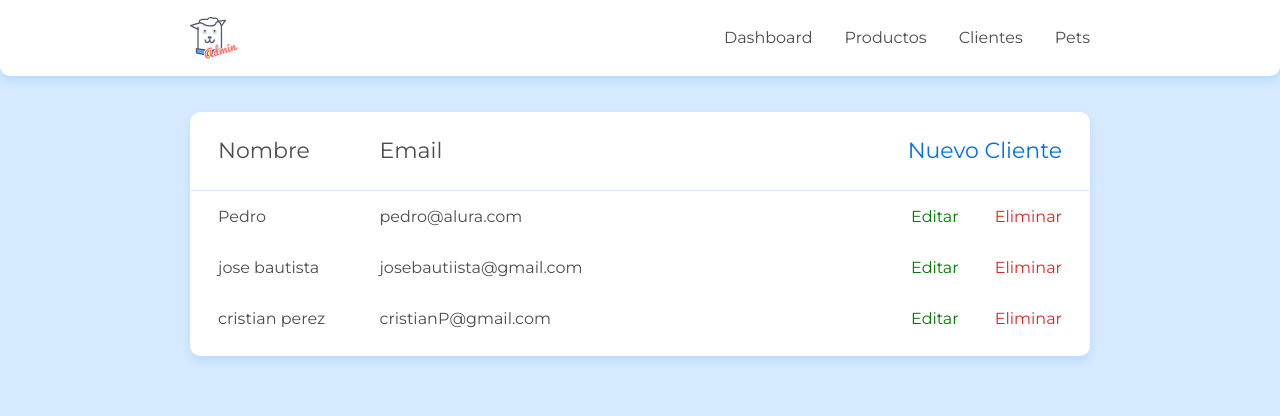
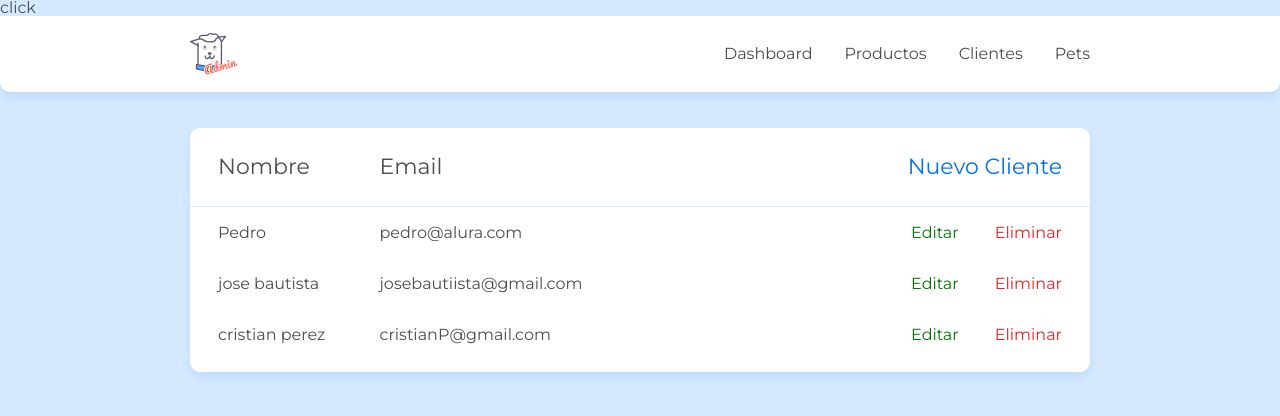
Before and after one commit to josebautiista/CRUD_-registro_clientes, a website with bundled scripts: page index.html in a window 1280 px wide. Built offline with nearby package versions, Linux system fonts and the light colour scheme; data requests are answered from the project's data file.

Commit message:
añandiendo json server

```diff
--- a/index.html
+++ b/index.html
@@ -4,7 +4,7 @@
     <meta charset="UTF-8" />
     <meta name="viewport" content="width=device-width, initial-scale=1.0" />
     <title>Doguito Petshop | Clientes</title>
-    <link rel="icon" href="../assets/img/doguitoadm.svg" type="image/x-icon" />
+    <link rel="icon" href="./assets/img/doguitoadm.svg" type="image/x-icon" />
     <link
       href="https://fonts.googleapis.com/css2?family=Montserrat:wght@300;400&display=swap"
       rel="stylesheet"
@@ -21,6 +21,7 @@
     <link rel="stylesheet" href="./assets/css/componentes/modal.css" />
   </head>
   <body>
+    <a href="db.json">click</a>
     <header class="header container">
       <img
         src="../assets/img/doguitoadm.svg"
```
